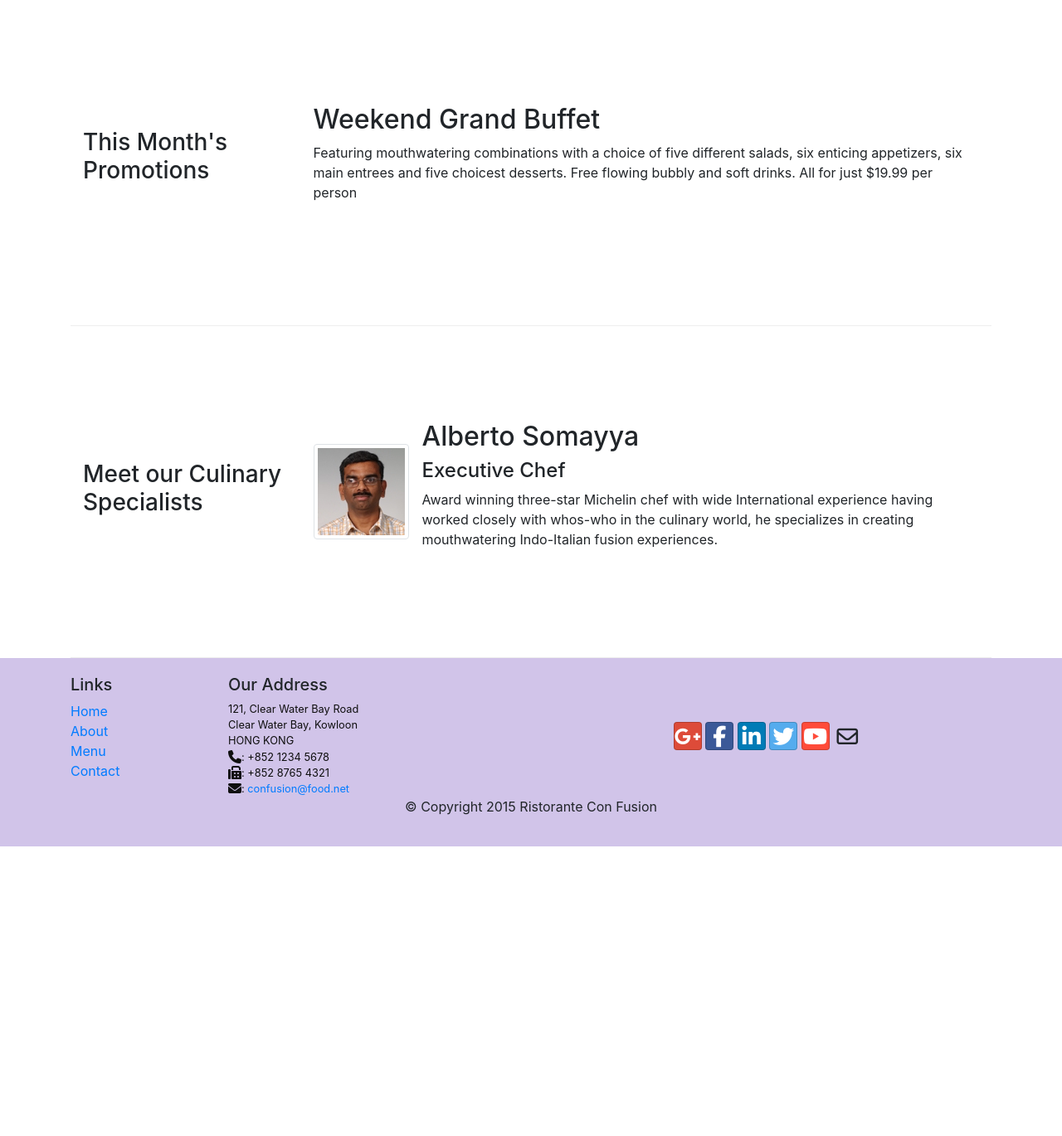
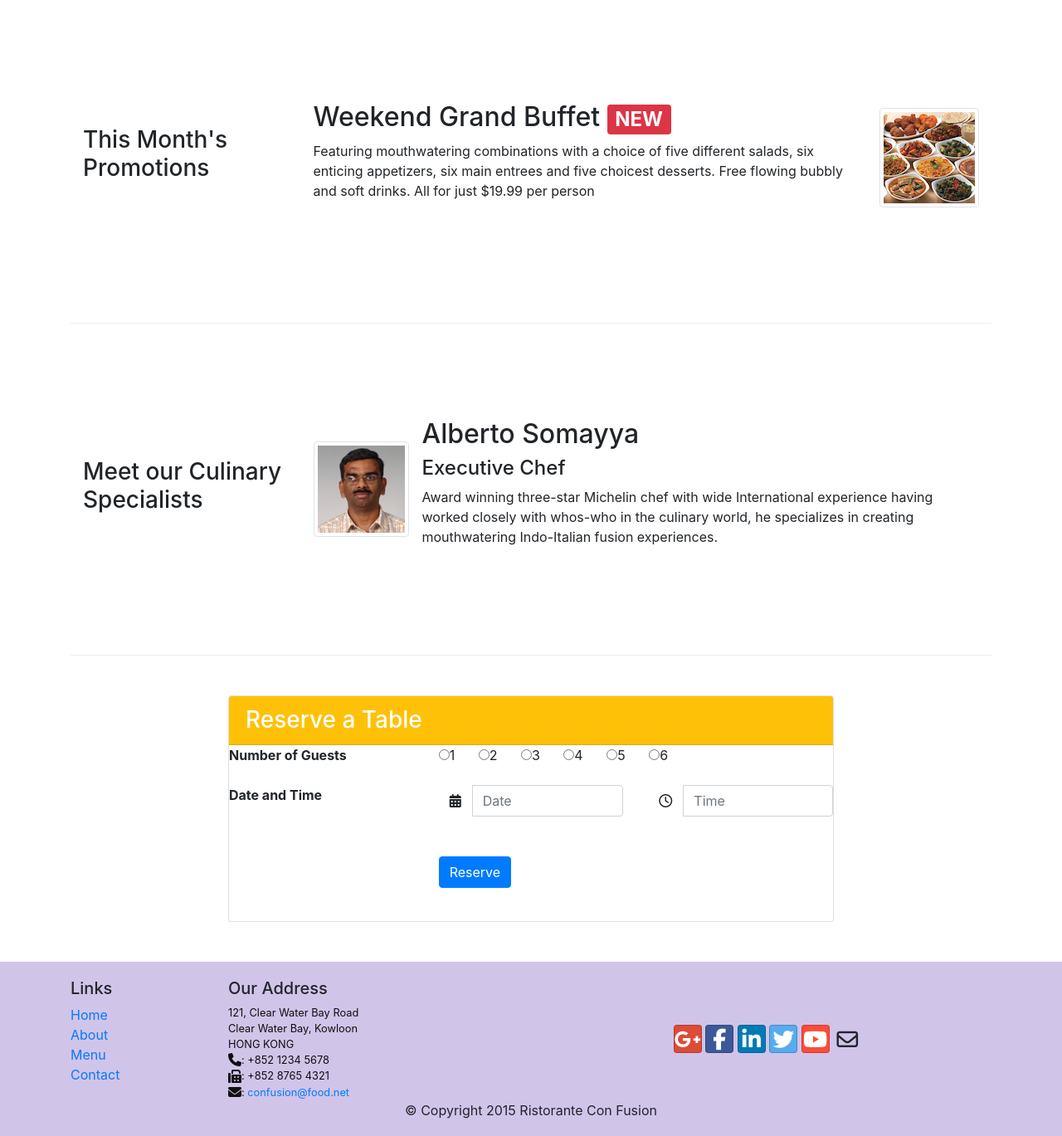
Before and after one commit to django2304/intro_bootstarap4, a plain HTML site: page index.html in a window 1280 px wide. Shown: the part 720-2089 px from the top of the page at 83% size. Before the commit the page ends 1740 px from the top, so only its background shows below. Drawn offline with nearby package versions, Linux system fonts and the light colour scheme.

Commit message:
Assignment 2

```diff
--- a/index.html
+++ b/index.html
@@ -40,8 +40,13 @@
                     <p>We take inspiration from the World's best cuisines, and create a unique fusion experience. Our lipsmacking creations will tickle your culinary senses!</p>
                 </div>
                 <div class="col col-sm">
-                    <div class="col col-sm align-self-center">
-                        <img src="img/logo.png" class="img-fluid">
+                    <div class="row">
+                        <div class="col-6 align-self-center">
+                            <img src="img/logo.png" class="img-fluid">
+                        </div>
+                        <div class="col-6 align-self-center">
+                            <a href="#reserve" role="button" class="btn btn-warning">Reserve Table</a>
+                        </div>
                     </div>
                 </div>
             </div>
@@ -77,8 +82,19 @@
                 <h3>This Month's Promotions</h3>
             </div>
             <div class="col-sm col-md">
-                <h2>Weekend Grand Buffet</h2>
-                <p>Featuring mouthwatering combinations with a choice of five different salads, six enticing appetizers, six main entrees and five choicest desserts. Free flowing bubbly and soft drinks. All for just $19.99 per person </p>
+                <div class="media">
+                    <div class="media-body">
+                        <h2 class="mt-0">Weekend Grand Buffet
+                            <span class="badge badge-danger">NEW</span>
+                        </h2>
+                        <p class="hidden-xs-down">Featuring mouthwatering combinations with a choice of
+                            five different salads, six enticing appetizers, six main entrees and
+                            five choicest desserts. Free flowing bubbly and soft drinks.
+                            All for just $19.99 per person
+                        </p>
+                    </div>
+                    <img class="d-flex ml-3 img-thumbnail align-self-center" src="img/buffet.png" alt="Uthappizza">
+                </div>
             </div>
         </div>
 
@@ -103,7 +119,69 @@
             </div>
         </div>
     </div>
-
+    <div class="container">
+        <a name="reserve"></a>
+        <div class="row justify-content-center mb-5 mt-5">
+            <div class="col-12 col-sm-8">
+                <div class="card">
+                    <h3 class="card-header bg-warning text-white">Reserve a Table</h3>
+                    <div class="card-block">
+                        <dl class="row">
+                            <dt class="col-md-4 mb-4">Number of Guests</dt>
+                            <dd class="col-8">
+                                <form>
+                                    <label class="radio-inline mr-sm-1 mr-lg-4">
+                                      <input type="radio" name="optradio">1
+                                    </label>
+                                    <label class="radio-inline mr-sm-1 mr-lg-4">
+                                      <input type="radio" name="optradio">2
+                                    </label>
+                                    <label class="radio-inline mr-sm-1 mr-lg-4">
+                                      <input type="radio" name="optradio">3
+                                    </label>
+                                    <label class="radio-inline mr-sm-1 mr-lg-4">
+                                        <input type="radio" name="optradio">4
+                                    </label>
+                                    <label class="radio-inline mr-sm-1 mr-lg-4">
+                                        <input type="radio" name="optradio">5
+                                    </label>
+                                    <label class="radio-inline mr-sm-1 mr-lg-4">
+                                        <input type="radio" name="optradio">6
+                                    </label>
+                                </form>
+                            </dd>
+                            <dt class="col-md-4">Date and Time</dt>
+                            <dd class="col-8">
+                                <div class="form-group row">
+                                    <div class="col-md-6">
+                                        <div class="input-group">
+                                            <label class="input-group-addon btn" for="testdate">
+                                                <span class="fa fa-calendar"></span>
+                                            </label>
+                                            <input type="text" class="form-control" id="date" name="date" placeholder="Date">
+                                        </div>
+                                    </div>
+                                    <div class="col-md-6">
+                                        <div class="input-group">
+                                            <label class="input-group-addon btn" for="testdate">
+                                                <span class="fa fa-clock-o"></span>
+                                            </label>
+                                            <input type="text" class="form-control" id="time" name="time" placeholder="Time">
+                                        </div>
+                                    </div>
+                                </div>
+                                <div class="form-group row">
+                                    <div class="col-md-10 mt-lg-4">
+                                        <button type="submit" class="btn btn-primary">Reserve</button>
+                                    </div>
+                                </div>
+                            </dd>
+                        </dl>
+                    </div>
+                </div>
+            </div>
+        </div>
+    </div>
     <footer class="footer">
         <div class="container">
             <div class="row">
```
